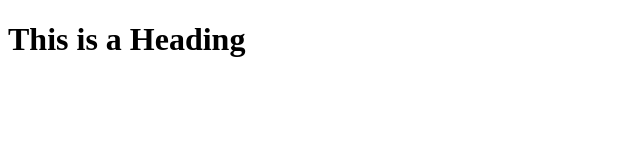
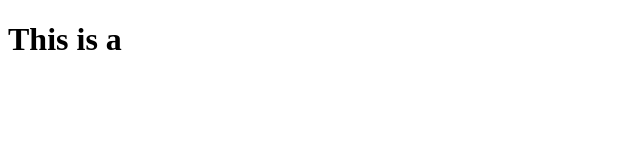
Before and after one commit to AbhijitKolambe/pra, a plain HTML site: page index.html in a window 1280 px wide. Shown: the whole page, without its empty margins (0-640 px from the left). Drawn offline with Linux system fonts and the light colour scheme.

Commit message:
commit msg

```diff
--- a/index.html
+++ b/index.html
@@ -5,7 +5,7 @@
 </head>
 <body>
 
-<h1>This is a Heading</h1>
+<h1>This is a </h1>
 
 
 </body>
```
Also changed, not shown: hi.html (added, +1 -0 lines).
